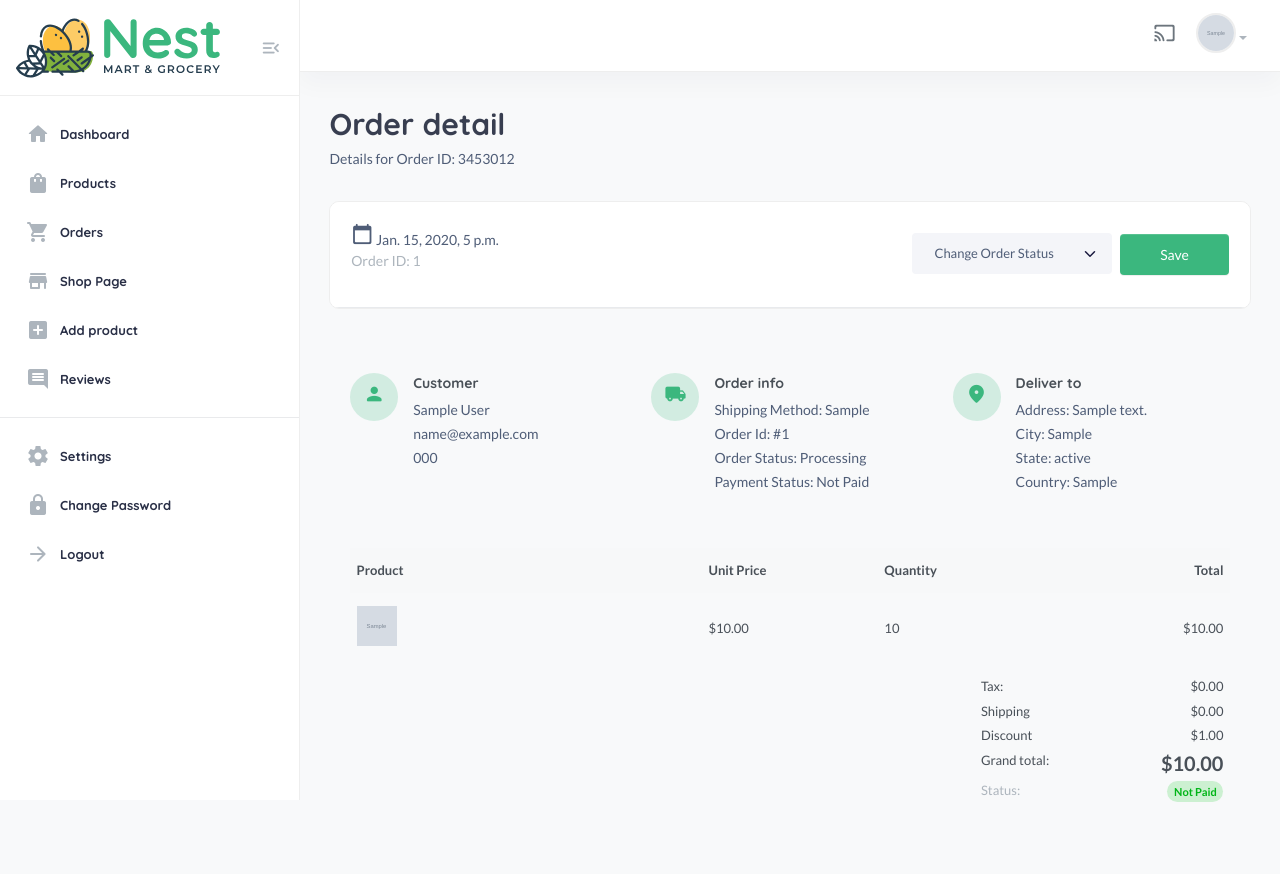
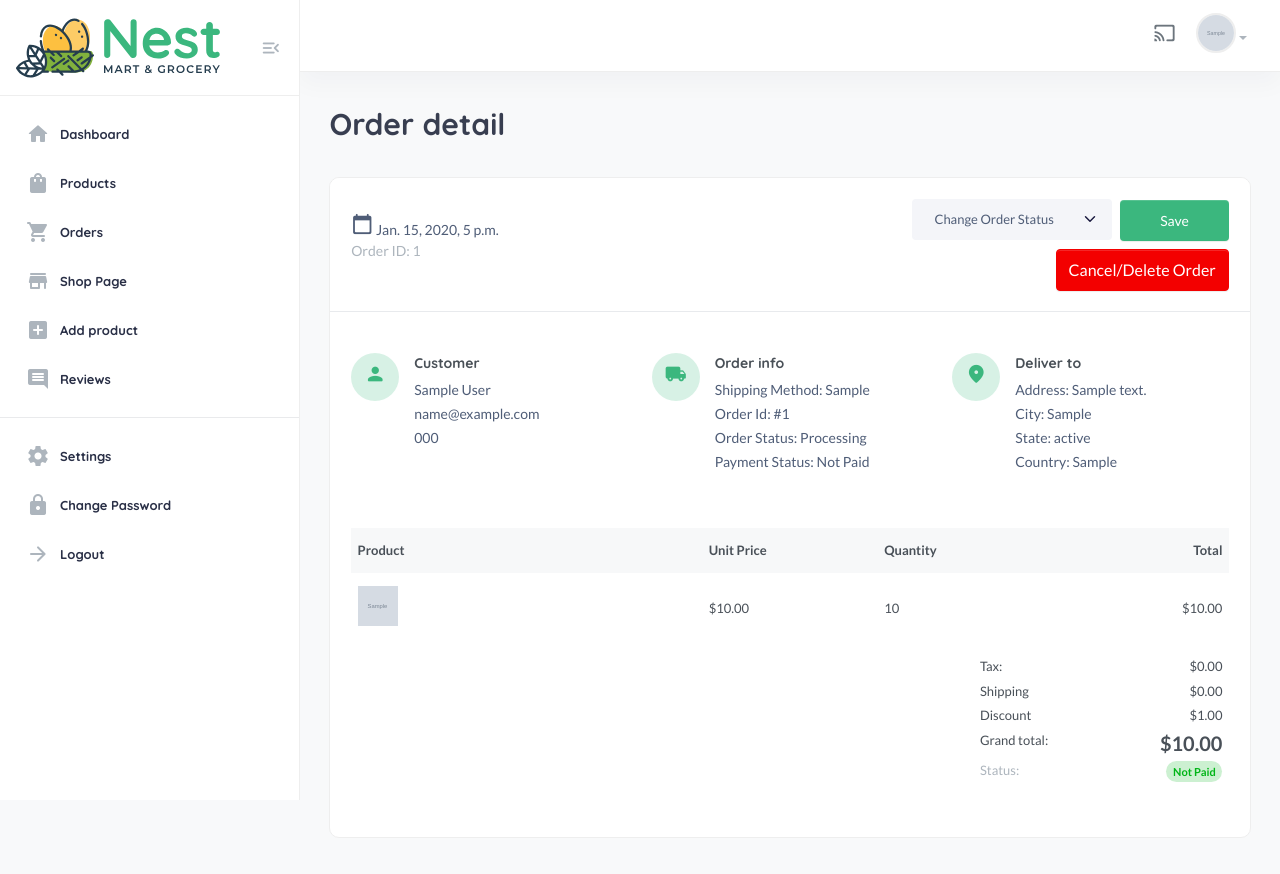
Before and after one commit to gnaht1/food-ecommerce-web, a Django app: page /useradmin/order_detail/1/ in a window 1280 px wide. Shown: the top 874 px of the page. Run offline with Django 5.2, Linux system fonts and the light colour scheme; a user stored in the database is signed in; tables that the repository leaves empty hold one stand-in row (values such as "Sample post"); grey boxes marked "Sample" are stand-in pictures; parts of the project's set-up code (start-up, migrations or seed data) failed here and were passed over; some libraries are stand-ins or nearby versions.

Commit message:
Add cancel order
Vendor dashboard

```diff
--- a/templates/useradmin/order_detail.html
+++ b/templates/useradmin/order_detail.html
@@ -5,7 +5,7 @@
     <div class="content-header">
         <div>
             <h2 class="content-title card-title">Order detail</h2>
-            <p>Details for Order ID: 3453012</p>
+            {% comment %} <p>Details for Order ID: 3453012</p> {% endcomment %}
         </div>
     </div>
     <div class="card">
@@ -23,7 +23,11 @@
                         <option value="delivered">Delivered</option>
                     </select>
                     <button class="btn btn-primary"  type="submit">Save</button>
-                </div>
+                </form>
+                <form method="POST" action="{% url 'useradmin:delete_order' order.id %}" class="d-inline-block mt-2" onsubmit="return confirm('Are you sure you want to delete this order? This action cannot be undone.')">
+                    {% csrf_token %}
+                    <button class="btn btn-danger" type="submit">Cancel/Delete Order</button>
+                </form>
             </div>
         </header>
         <!-- card-header end// -->
--- a/useradmin/urls.py
+++ b/useradmin/urls.py
@@ -15,6 +15,11 @@ urlpatterns = [
         "change_order_status/<id>/",
         views.change_order_status,
         name="change_order_status",
+    ),
+    path(
+        "delete_order/<int:id>/",
+        views.delete_order,
+        name="delete_order",
     ),
     path(
         "shop_page/",
--- a/useradmin/views.py
+++ b/useradmin/views.py
@@ -6,7 +6,14 @@ from django.contrib.auth.hashers import check_password
 from django.contrib import messages
 from decimal import Decimal
 
-from core.models import CartOrder, CartOrderItems, Product, Category, ProductReview, Vendor
+from core.models import (
+    CartOrder,
+    CartOrderItems,
+    Product,
+    Category,
+    ProductReview,
+    Vendor,
+)
 from core.models import CartOrderItems
 from userauths.models import Profile, User
 from useradmin.forms import AddProductForm
@@ -21,22 +28,32 @@ def dashboard(request):
     vendor = Vendor.objects.get(user=request.user)
 
     products = Product.objects.filter(vendor=vendor)
-    order_items = CartOrderItems.objects.filter(product__in=products, order__paid_status=True)
+    order_items = CartOrderItems.objects.filter(
+        product__in=products, order__paid_status=True
+    )
 
-    revenue = order_items.aggregate(price=Sum('total'))
+    revenue = order_items.aggregate(price=Sum("total"))
 
     this_month = datetime.datetime.now().month
     monthly_order_items = order_items.filter(order__order_date__month=this_month)
-    monthly_revenue = monthly_order_items.aggregate(price=Sum('total'))
+    monthly_revenue = monthly_order_items.aggregate(price=Sum("total"))
 
-    latest_orders_query = CartOrder.objects.filter(cartorderitems__product__vendor=vendor).distinct().order_by("-id")
+    latest_orders_query = (
+        CartOrder.objects.filter(cartorderitems__product__vendor=vendor)
+        .distinct()
+        .order_by("-id")
+    )
 
     for order in latest_orders_query:
         vendor_items = order.cartorderitems_set.filter(product__vendor=vendor)
-        order.vendor_total = vendor_items.aggregate(total=Sum('total'))['total'] or 0
+        order.vendor_total = vendor_items.aggregate(total=Sum("total"))["total"] or 0
 
     # Get users who have ordered from this vendor, and show the most recently registered ones.
-    new_customers = User.objects.filter(cartorder__in=latest_orders_query).distinct().order_by("-id")[:6]
+    new_customers = (
+        User.objects.filter(cartorder__in=latest_orders_query)
+        .distinct()
+        .order_by("-id")[:6]
+    )
 
     all_categories = Category.objects.all()
 
@@ -71,15 +88,15 @@ def products(request):
     products_query = Product.objects.filter(vendor=vendor).order_by("-id")
 
     # Get the status from the request
-    status = request.GET.get('status')
+    status = request.GET.get("status")
 
     # Filter by status if provided and valid
-    if status in ['draft', 'disabled', 'in_review', 'published', 'rejected']:
+    if status in ["draft", "disabled", "in_review", "published", "rejected"]:
         products_query = products_query.filter(product_status=status)
 
     context = {
         "products": products_query,
-        "selected_status": status, # To keep the dropdown on the selected value
+        "selected_status": status,  # To keep the dropdown on the selected value
     }
     return render(request, "useradmin/products.html", context)
 
@@ -131,22 +148,26 @@ def delete_product(request, pid):
 @admin_required
 def orders(request):
     vendor = Vendor.objects.get(user=request.user)
-    orders_query = CartOrder.objects.filter(cartorderitems__product__vendor=vendor).distinct().order_by("-id")
+    orders_query = (
+        CartOrder.objects.filter(cartorderitems__product__vendor=vendor)
+        .distinct()
+        .order_by("-id")
+    )
 
-    search_query = request.GET.get('q')
-    status_query = request.GET.get('status')
+    search_query = request.GET.get("q")
+    status_query = request.GET.get("status")
 
     if search_query:
         orders_query = orders_query.filter(
-            Q(oid__icontains=search_query) |
-            Q(full_name__icontains=search_query) |
-            Q(email__icontains=search_query) |
-            Q(phone__icontains=search_query)
+            Q(oid__icontains=search_query)
+            | Q(full_name__icontains=search_query)
+            | Q(email__icontains=search_query)
+            | Q(phone__icontains=search_query)
         ).distinct()
 
-    if status_query == 'paid':
+    if status_query == "paid":
         orders_query = orders_query.filter(paid_status=True)
-    elif status_query == 'not_paid':
+    elif status_query == "not_paid":
         orders_query = orders_query.filter(paid_status=False)
 
     context = {
@@ -183,14 +204,54 @@ def change_order_status(request, oid):
 
 
 @admin_required
+@csrf_exempt
+def delete_order(request, id):
+    if request.method == "POST":
+        try:
+            order = CartOrder.objects.get(id=id)
+            vendor = Vendor.objects.get(user=request.user)
+
+            # Check if this vendor has items in this order
+            vendor_items = CartOrderItems.objects.filter(
+                order=order, product__vendor=vendor
+            )
+
+            if vendor_items.exists():
+                # Delete only the vendor's items from this order
+                vendor_items.delete()
+
+                # Check if order has any remaining items
+                remaining_items = CartOrderItems.objects.filter(order=order)
+                if not remaining_items.exists():
+                    # If no items left, delete the entire order
+                    order.delete()
+                    messages.success(request, "Order deleted successfully")
+                else:
+                    messages.success(
+                        request, "Your items removed from the order successfully"
+                    )
+            else:
+                messages.error(
+                    request, "You don't have permission to modify this order"
+                )
+
+        except CartOrder.DoesNotExist:
+            messages.error(request, "Order not found")
+
+    return redirect("useradmin:orders")
+
+
+@admin_required
 def shop_page(request):
     vendor = Vendor.objects.get(user=request.user)
     products = Product.objects.filter(vendor=vendor)
 
     # Calculate revenue and sales for this vendor only
-    order_items = CartOrderItems.objects.filter(product__in=products, order__paid_status=True)
-    revenue = order_items.aggregate(price=Sum('total'))
-    total_sales = order_items.aggregate(qty=Sum('qty'))
+    order_items = CartOrderItems.objects.filter(
+        product__in=products, order__paid_status=True
+    )
+    revenue = order_items.aggregate(price=Sum("total"))
+    total_sales = order_items.aggregate(qty=Sum("qty"))
 
     context = {
         "products": products,
```
